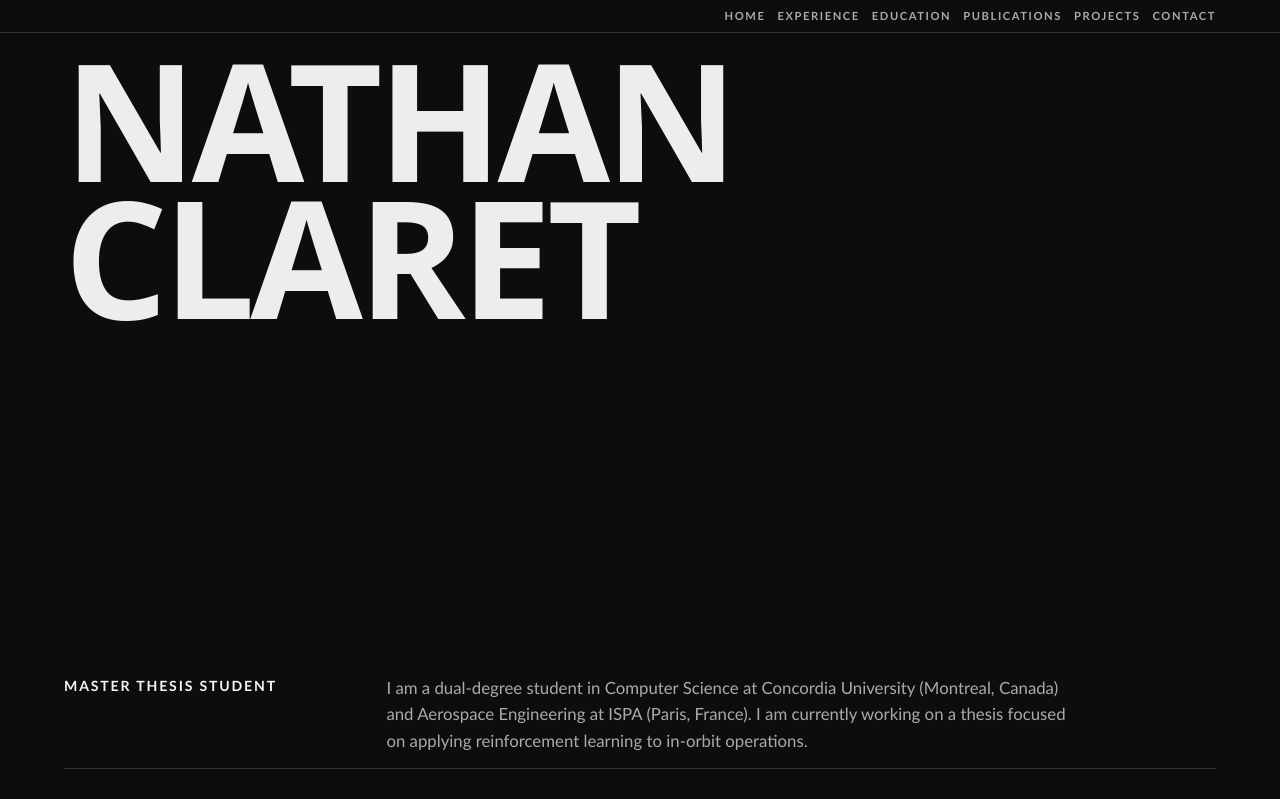
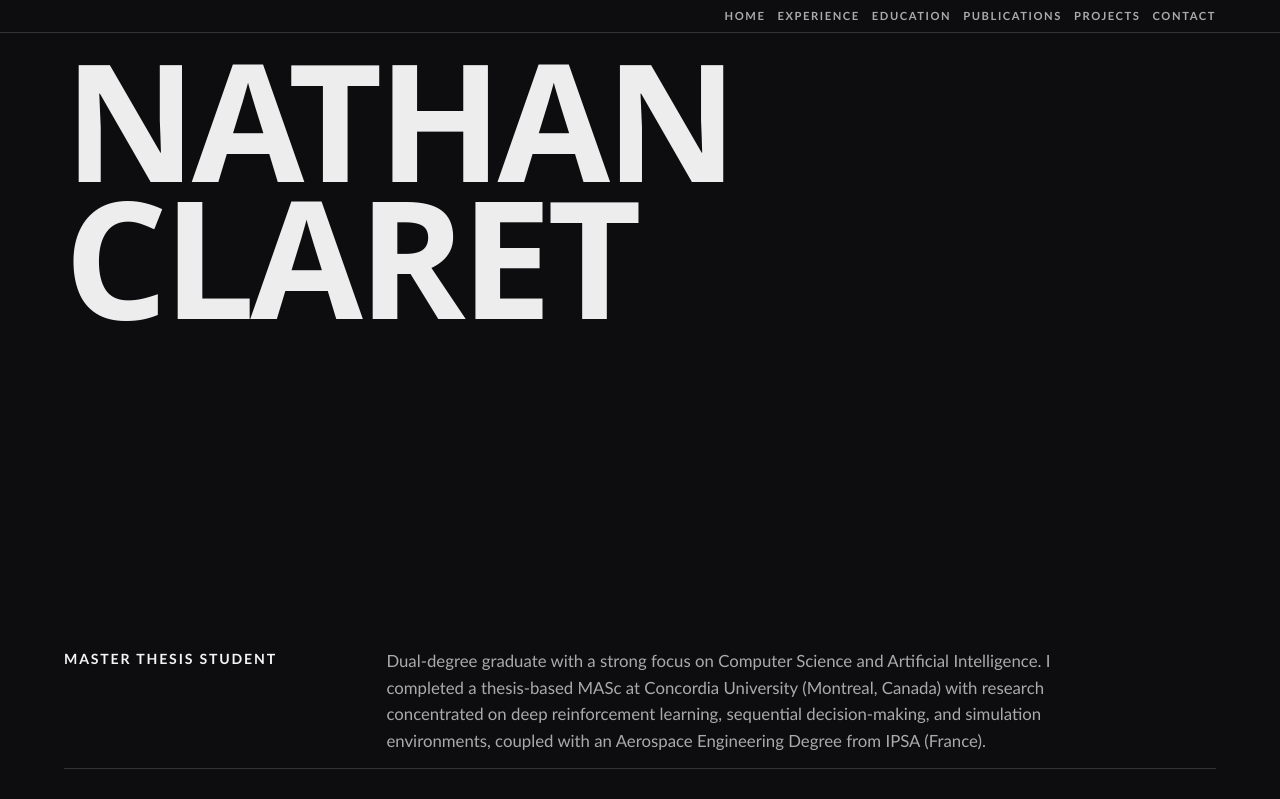
Before and after one commit to nath73000/NatPortfolio, a Next.js app: page / in a window 1280 px wide. Shown: the top 799 px of the page. Built offline with nearby package versions, Linux system fonts and the light colour scheme.

Commit message:
update front page text

```diff
--- a/src/app/page.tsx
+++ b/src/app/page.tsx
@@ -32,9 +32,9 @@ export default function Home() {
           <p className="home-bottom-title">Master thesis student</p>
           <div className="home-bottom-copy">
             <p>
-              I am a dual-degree student in Computer Science at Concordia University (Montreal, Canada) and
-              Aerospace Engineering at ISPA (Paris, France). I am currently working on a thesis focused on applying
-              reinforcement learning to in-orbit operations.
+              Dual-degree graduate with a strong focus on Computer Science and Artificial Intelligence. I completed a thesis-based MASc
+              at Concordia University (Montreal, Canada) with research concentrated on deep reinforcement learning, sequential decision-making,
+              and simulation environments, coupled with an Aerospace Engineering Degree from IPSA (France).
             </p>
           </div>
         </div>
```
